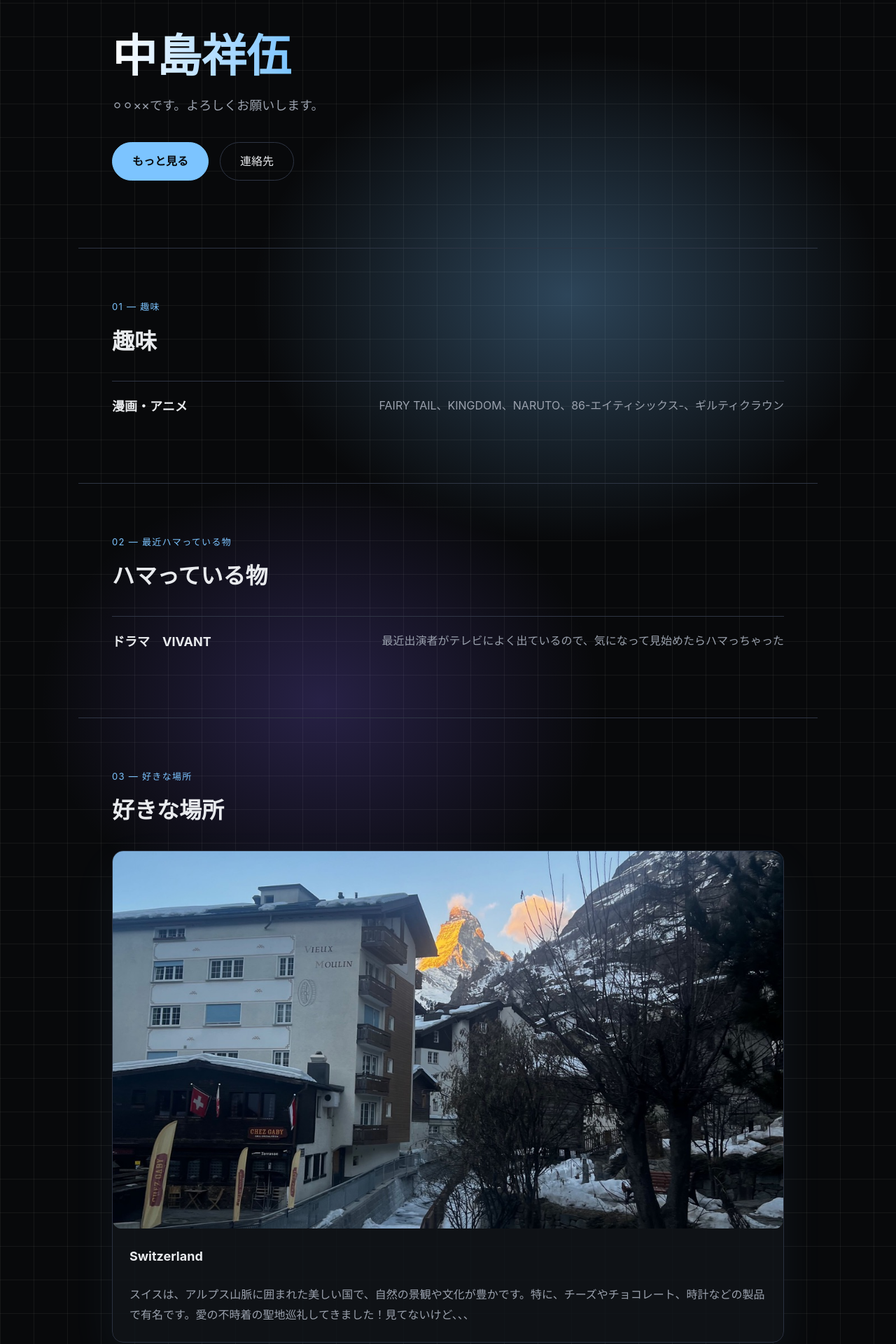
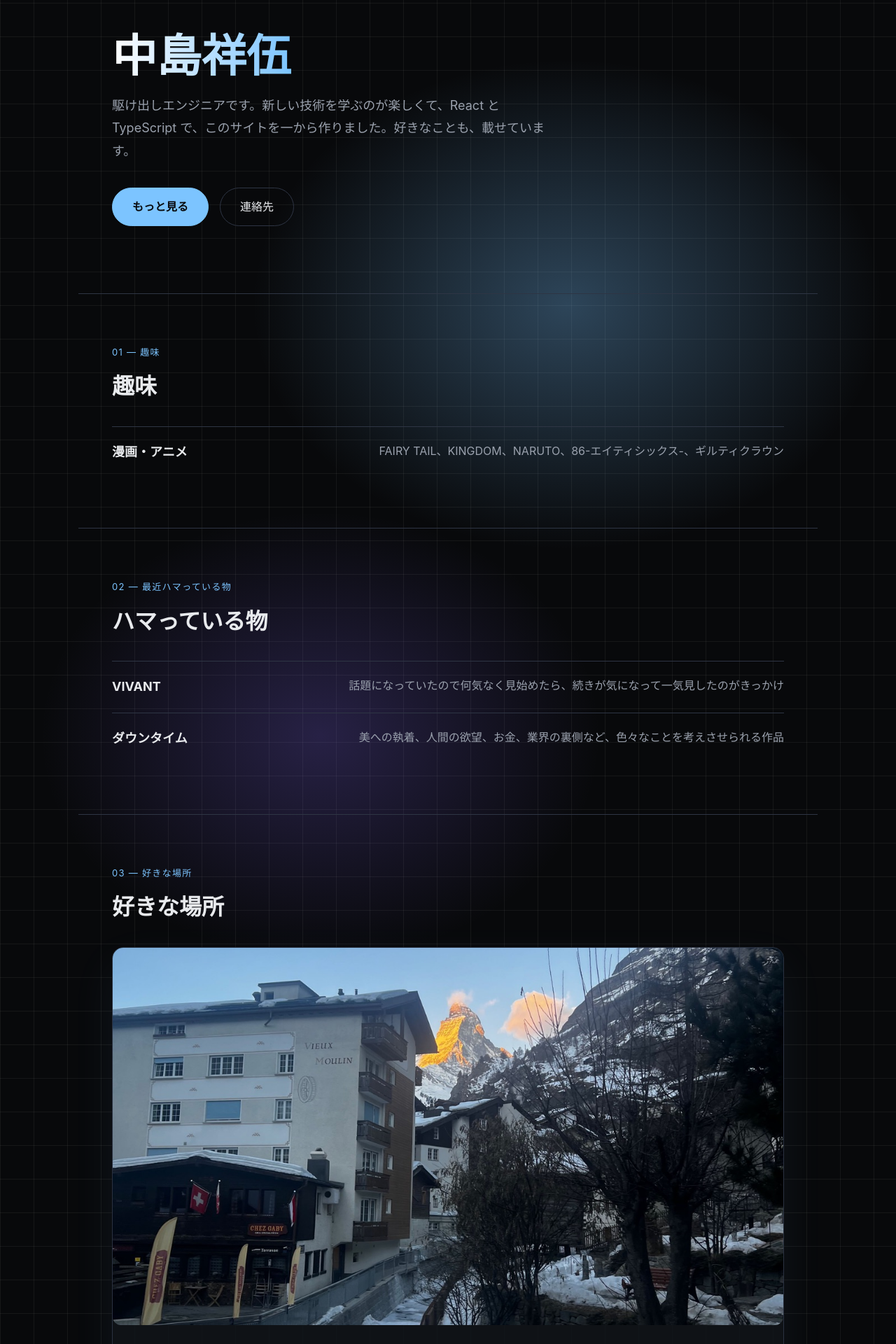
Before and after one commit to sh0g0-tech/sh0g0-tech.github.io, a React (Vite) app: page / in a window 1280 px wide. Shown: the part 140-2060 px from the top of the page at 70% size. Built offline with nearby package versions, Linux system fonts and the light colour scheme.

Commit message:
Replace placeholder text with real profile content

```diff
--- a/src/data/profile.ts
+++ b/src/data/profile.ts
@@ -18,24 +18,27 @@ export const contactLinks: ContactLink[] = [
 
 export const hero: Hero = {
     name: '中島祥伍',
-    introduction: '⚪︎⚪︎××です。よろしくお願いします。',
+    introduction: '駆け出しエンジニアです。新しい技術を学ぶのが楽しくて、React と TypeScript で、このサイトを一から作りました。好きなことも、載せています。',
 
 }
 
 export const places: Item[] = [
     {
         title: 'Switzerland',
-        description: 'スイスは、アルプス山脈に囲まれた美しい国で、自然の景観や文化が豊かです。特に、チーズやチョコレート、時計などの製品で有名です。愛の不時着の聖地巡礼してきました！見てないけど、、、',
+        description: '雄大なアルプスの山々、透き通る湖、きれいな街並みなど自然がとにかく美しい国。また行きたい国の一つ',
         image: switzerland,
     },
 ]
 
 export const recentlyWatched: Item[] = [
     {
-        title: 'ドラマ　VIVANT',
-        description: '最近出演者がテレビによく出ているので、気になって見始めたらハマっちゃった'
-
-    }
+        title: 'VIVANT',
+        description: '話題になっていたので何気なく見始めたら、続きが気になって一気見したのがきっかけ'
+    },
+    {
+    title: 'ダウンタイム',
+    description: '美への執着、人間の欲望、お金、業界の裏側など、色々なことを考えさせられる作品'
+    },
 ]
 
 export const navItems: NavItem[] = [
```
